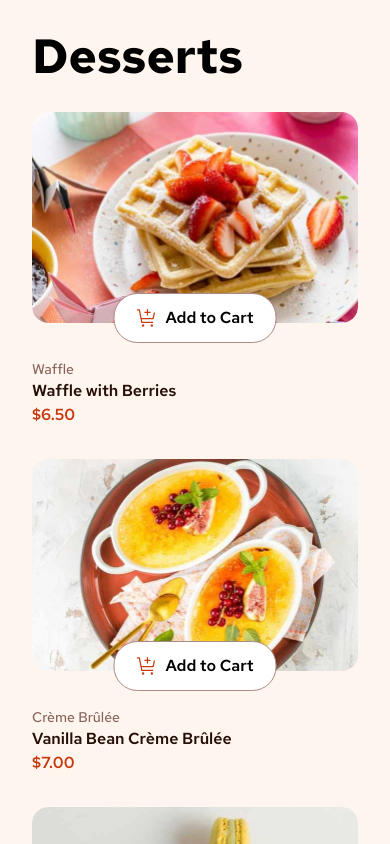
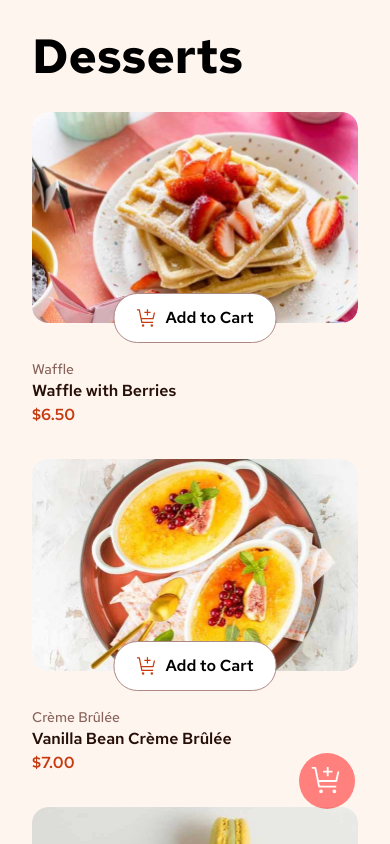
Before and after one commit to Aj-Herrera-99/winter-product-list-cart-fullstack, a React (Vite) app: page / in a window 390 px wide. Shown: the top 844 px of the page. Built offline with nearby package versions, Linux system fonts and the light colour scheme.

Commit message:
cart icon btn on mobile - ui fixes

```diff
--- a/src/App.css
+++ b/src/App.css
@@ -9,3 +9,7 @@
         padding-inline: 6rem;
     }
 }
+
+.cart-img-active {
+    opacity: 1 !important;
+}
--- a/src/App.jsx
+++ b/src/App.jsx
@@ -1,4 +1,4 @@
-import { useReducer, useState, useEffect, useRef } from "react";
+import { useReducer, useState, useEffect, useRef, useCallback } from "react";
 import { GlobalContext } from "./state-management/stores/GlobalContext";
 import productsReducer from "./state-management/reducers/products";
 import styled from "styled-components";
@@ -14,6 +14,8 @@ const CardsSection = styled.section`
     }
 `;
 const CartSection = styled.section`
+position: relative;
+z-index: 20;
     width: 100%;
     @media (min-width: 640px) {
         padding-inline: 2rem;
@@ -46,6 +48,7 @@ const ModalContainer = styled.div`
     position: fixed;
     justify-content: center;
     align-items: end;
+    z-index: 30;
     @media (min-width: 640px) {
         padding-inline: 25%;
         align-items: center;
@@ -54,6 +57,33 @@ const ModalContainer = styled.div`
         padding-inline: 35%;
     }
 `;
+
+const CartButton = styled.div`
+    display: none;
+    @media (max-width: 640px) {
+        display: block;
+        position: fixed;
+        bottom: 35px;
+        right: 35px;
+        z-index: 10;
+        background-color: rgba(255, 0, 0, 0.8);
+        padding: 0.75rem;
+        aspect-ratio: 1;
+        border-radius: 50%;
+        cursor: pointer;
+        transition: all 0.3s ease;
+        opacity: 0.6;
+        &:hover {
+            scale: 1.1;
+            opacity: 1;
+        }
+    }
+`;
+const CartImg = styled.img`
+    filter: brightness(0) saturate(100%) invert(95%) sepia(100%) saturate(14%)
+        hue-rotate(213deg) brightness(104%) contrast(104%);
+`;
+
 
 function App() {
     const [initData, setInitData] = useState([]);
@@ -64,20 +94,23 @@ function App() {
         total: 0,
     });
 
+    const cartBtnRef = useRef(null);
+
     const getProdsSaved = (products) => {
         dispatchProducts({
             type: "GET_SAVED",
             payload: products,
         });
-
     };
 
     const incProdSel = (product) => {
-        dispatchProducts({
-            type: "INCREMENT",
-            payload: product,
-            initData: initData,
-        });
+        dispatchProducts(
+            {
+                type: "INCREMENT",
+                payload: product,
+                initData: initData,
+            },
+        );
         const newData = initData.map((prod) =>
             prod.id === product.id
                 ? { ...prod, quantity: prod.quantity + 1 }
@@ -132,6 +165,14 @@ function App() {
         products.prods.forEach((prod) => localStorage.removeItem(prod.id));
     };
 
+    const scrollToCart = () => {
+        document.body.scrollIntoView({
+            behavior: "smooth",
+            block: "end",
+            inline: "nearest",
+        });
+    };
+
     useEffect(() => {
         fetch("./assets/data.json")
             .then((res) => res.json())
@@ -170,8 +211,18 @@ function App() {
                 resetQuantities,
                 isModal,
                 setIsModal,
+                cartBtnRef,
             }}
         >
+            <CartButton ref={cartBtnRef}>
+                <CartImg
+                    onClick={scrollToCart}
+                    src="./assets/images/icon-add-to-cart.svg"
+                    alt="icon add to
+                    cart"
+                    className="w-8"
+                ></CartImg>
+            </CartButton>
             <CardsSection>
                 <Header title="Desserts" />
                 <Main>
--- a/src/components/Card.jsx
+++ b/src/components/Card.jsx
@@ -1,6 +1,9 @@
 import styled from "styled-components";
 import CardButtons from "./CardButtons";
 import { Link } from "react-router";
+import { memo, useContext, useEffect, useRef } from "react";
+import { GlobalContext } from "../state-management/stores/GlobalContext";
+import "../App.css"
 
 const CardWrapper = styled.div`
     font-weight: 600;
@@ -27,6 +30,9 @@ const Overlay = styled.div`
     background-color: rgba(0, 0, 0, 0.15);
     opacity: 0;
     transition: all 0.25s ease;
+    display: flex;
+    justify-content: center;
+    align-items: center;
     &:hover {
         opacity: 1;
     }
@@ -36,14 +42,53 @@ const CardInfo = styled.div`
     flex-direction: column;
 `;
 
+const AddedCartText = styled.span`
+    position: absolute;
+    animation: anim 1s ease-out 1;
+    @keyframes anim {
+        from {
+            bottom: 30px;
+        }
+        to {
+            bottom: 50%;
+            transform: translateY(50%);
+        }
+    }
+`;
+
 function Card({ product }) {
+    const { cartBtnRef } = useContext(GlobalContext);
+    const addedTextRef = useRef(null);
+    let prevQty = useRef(product.quantity);
+
+    useEffect(() => {
+        if (product.quantity !== 0 && product.quantity > prevQty.current) {
+            addedTextRef.current.style.display = "flex";
+            console.log("test");
+            cartBtnRef.current.classList.add("cart-img-active")
+            setTimeout(() => {
+                addedTextRef.current.style.display = "none";
+                cartBtnRef.current.classList.remove("cart-img-active")
+            }, 1250);
+        } else {
+            addedTextRef.current.style.display = "none";
+        }
+        prevQty.current = product.quantity;
+    }, [product.quantity]);
+    // document.body.style.fi = "0";
     return (
         <CardWrapper>
             <CardImage>
                 <Link to={`/${product.id}`} state={product}>
                     <Picture>
                         <Overlay>
-                            <i className="absolute text-5xl -translate-x-1/2 -translate-y-1/2 fa-solid fa-circle-info top-1/2 left-1/2 text-stone-100"></i>
+                            <i className="text-5xl fa-solid fa-circle-info text-stone-100"></i>
+                        </Overlay>
+                        <Overlay
+                            ref={addedTextRef}
+                            className="text-3xl font-bold tracking-wide text-center !opacity-100 text-stone-950"
+                        >
+                            <AddedCartText>Added to Cart!</AddedCartText>
                         </Overlay>
                         <source
                             media="(min-width:1024px)"
--- a/src/components/Cart.jsx
+++ b/src/components/Cart.jsx
@@ -12,7 +12,10 @@ const ItemContainer = styled.div`
     overflow-x: hidden;
     overflow-y: auto;
     max-height: 50vh;
-    @media (orientation: landscape) and (max-height: 640px) {
+    @media (orientation: landscape) {
+        max-height: 35vh;
+    }
+    @media (orientation: landscape) and (max-height: 640px) and (max-width: 1000px) {
         max-height: 100px;
     }
 `;
@@ -22,7 +25,6 @@ function Cart({ name }) {
 
     const itemWrapperRef = useRef(null);
 
-    // fixme: deve funzionare solo per tablet e desktop
     useEffect(() => {
         if (document.body.offsetWidth > 768) {
             if (itemWrapperRef.current?.childElementCount) {
@@ -37,7 +39,7 @@ function Cart({ name }) {
 
     return (
         <div
-            className={`bg-white rounded-lg p-5 mt-5 w-full font-semibold max-h-[95vh] ${
+            className={`bg-white rounded-lg p-5 mt-5 w-full font-semibold max-h-[90vh] ${
                 name == "cart" && "md:fixed md:max-w-[25vw]"
             }`}
         >
```
